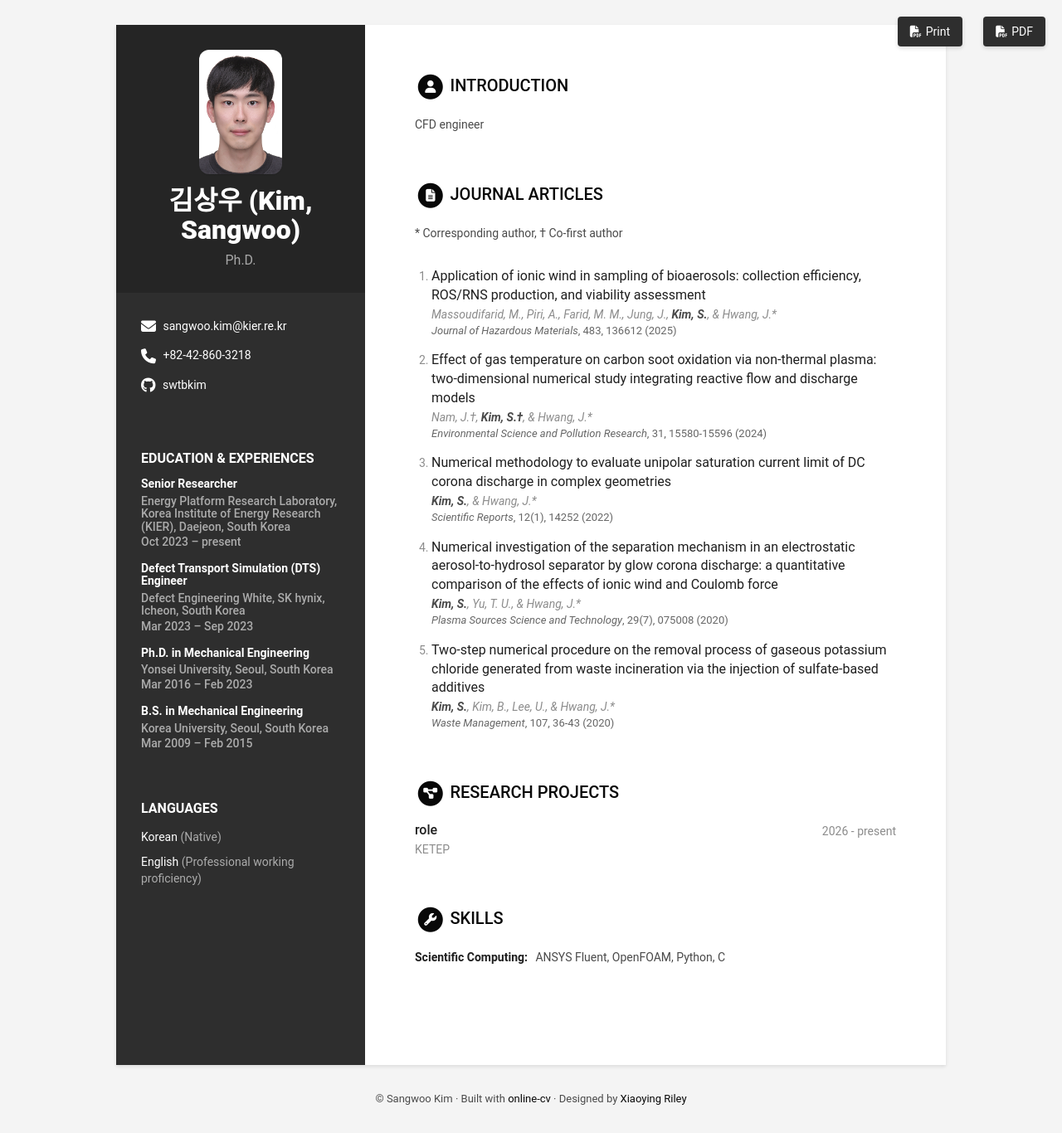
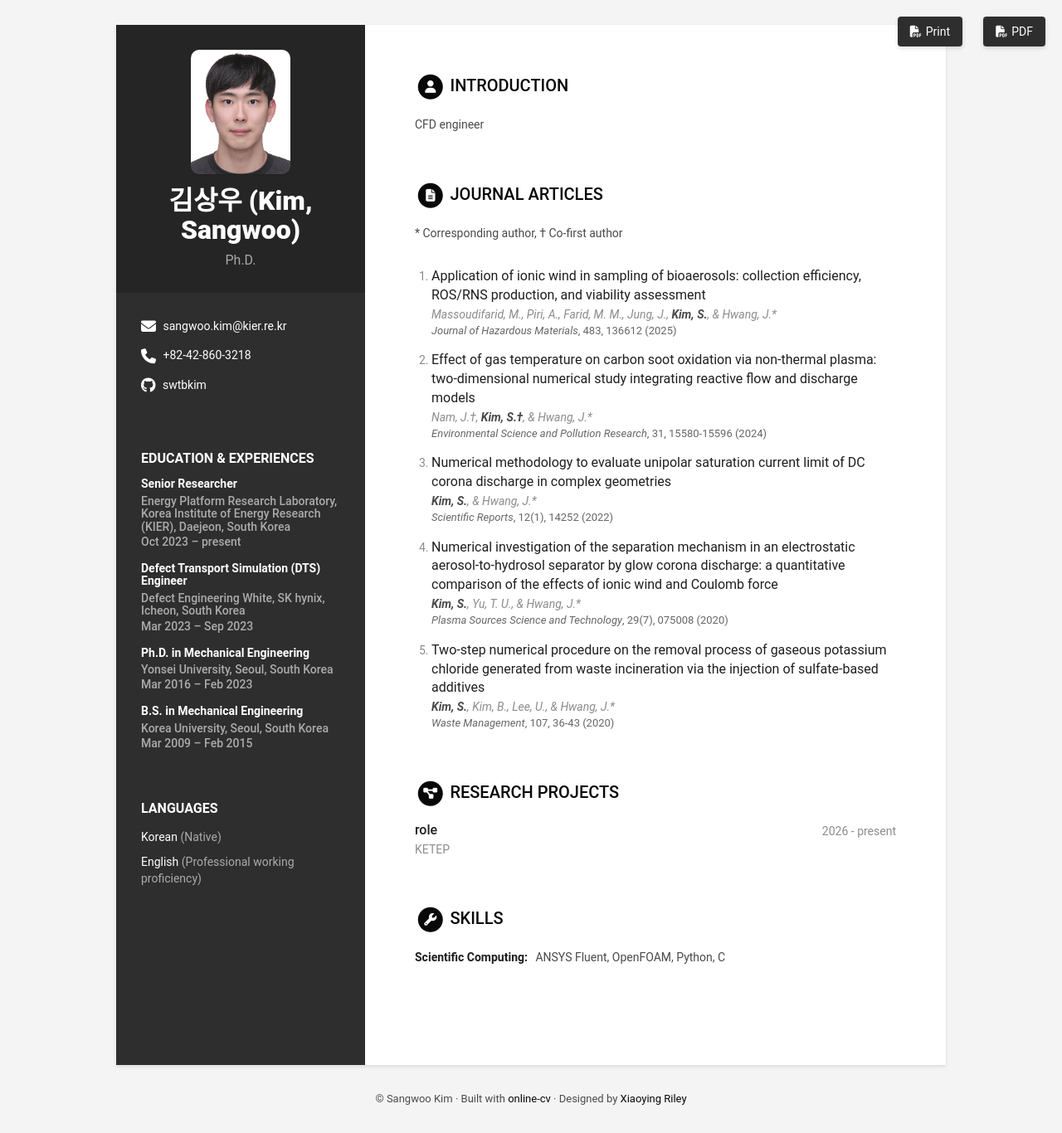
Before and after one commit to swtbkim/SangwooKim, a Jekyll site: the page built from index.html, in a window 1280 px wide. Shown: the whole page at 83% size. Built offline with Jekyll 4.4.1, drawn with Linux system fonts in a browser that asks for light colours.

Commit message:
Update _base.scss

```diff
--- a/_sass/_base.scss
+++ b/_sass/_base.scss
@@ -77,13 +77,13 @@ p {
 
   .avatar {
     //used for profile image
-    width: 100px;
+    width: 120px;
     height: 150px;
     object-fit: cover; // crop non-square photos to a circle
     object-position: center 70%;
     margin-bottom: 15px;
     border: 0px solid #fff;
-    border-radius: 12px;
+    border-radius: 10px;
     box-shadow: 0 1px 1px rgba(0, 0, 0, 0.1);
   }
   .contact-list {
```
